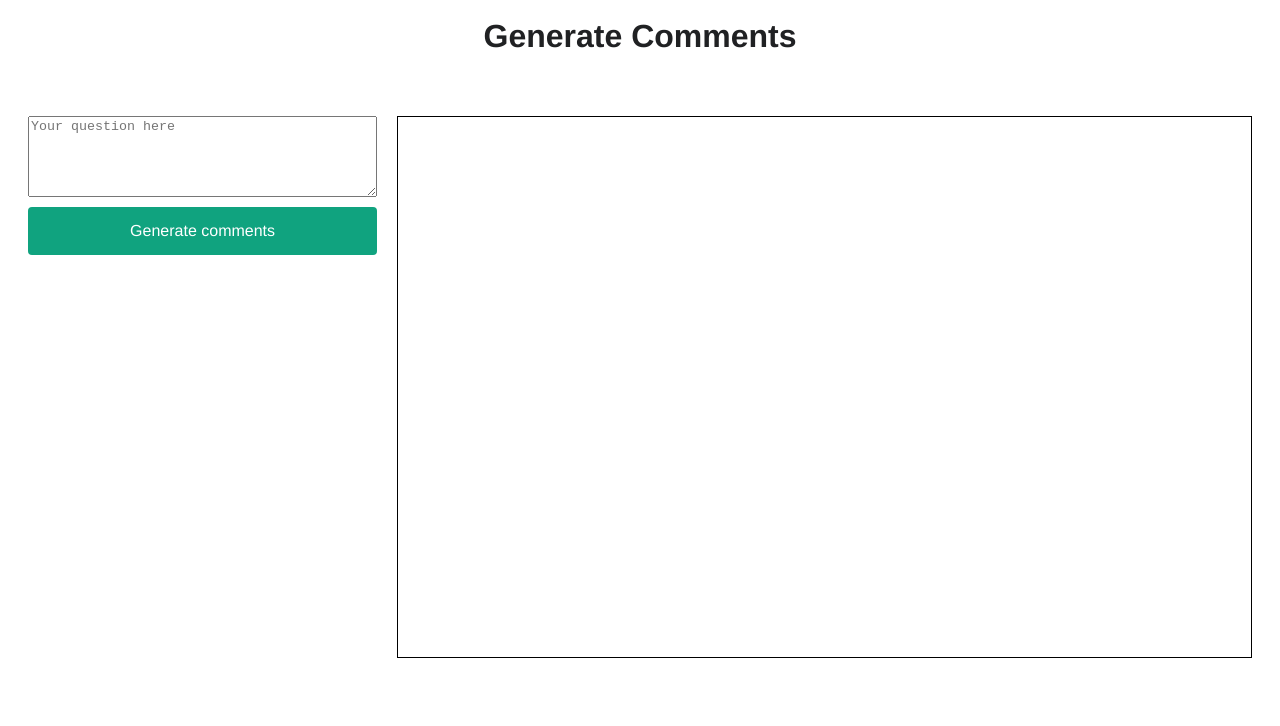
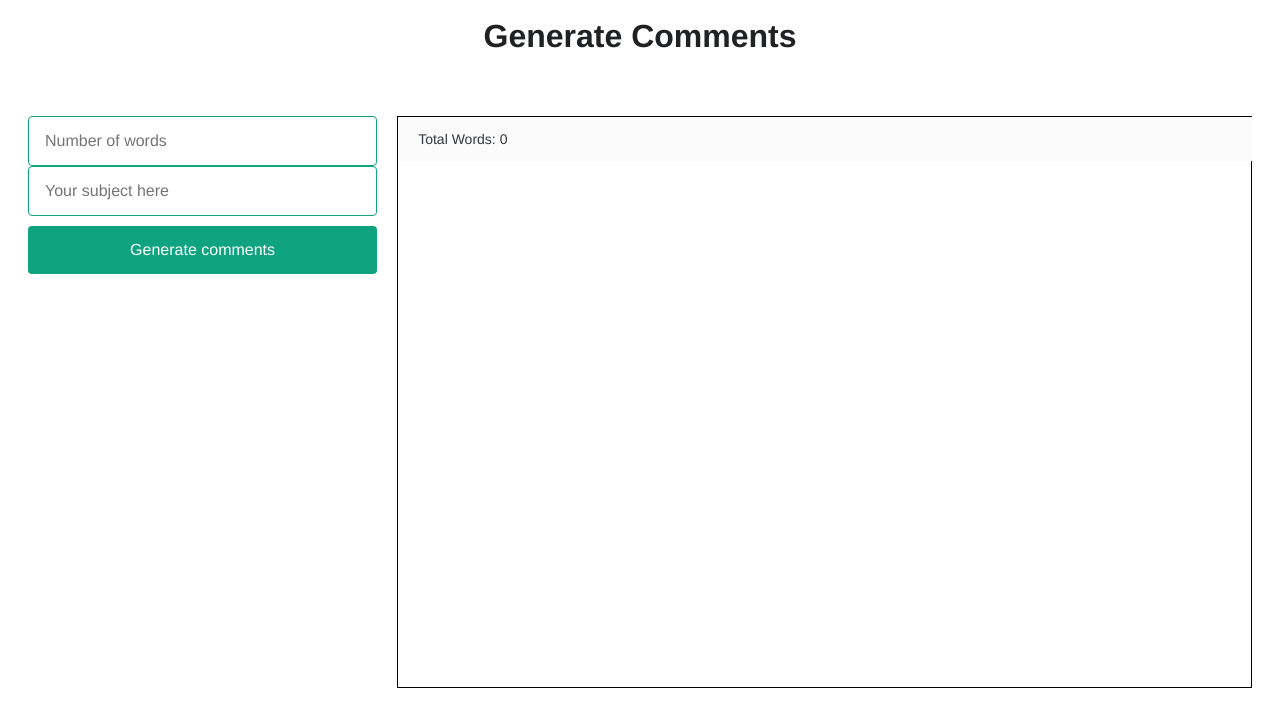
Before and after one commit to adrienvidal/ai-comments, a Next.js app: page / in a window 1280 px wide. Shown: the top 726 px of the page. Built offline with nearby package versions, Linux system fonts and the light colour scheme; a web font is replaced by a local one.

Commit message:
add totalwords and update structure

```diff
--- /dev/null
+++ b/assets/vars.scss
@@ -0,0 +1,8 @@
+$color_1: #353740;
+$color_2: #202123;
+$color_3: #8e8ea0;
+$color_4: #fff;
+$color_5: #fbfbfb;
+$font-family_1: 'ColfaxAI', Helvetica, sans-serif;
+$background-color_1: #10a37f;
+$outline-color_1: #10a37f;
--- a/components/left/Left.js
+++ b/components/left/Left.js
@@ -1,19 +1,21 @@
 import React from 'react'
 import styles from './left.module.scss'
 
-// Write 1500 words review of casinowhizz.com with 10 paragraph of 150 words each
-
-export default function Left({ onSubmit, questionInput, setQuestionInput }) {
+export default function Left({ wordsCount, setWordsCount, onSubmit, subject, setSubject }) {
   return (
     <section className={styles.left}>
       <form onSubmit={onSubmit}>
-        <textarea
-          name="question"
-          rows="5"
-          cols="30"
-          placeholder='Your question here'
-          value={questionInput}
-          onChange={(e) => setQuestionInput(e.target.value)}
+        <input type="number"
+          name="counter"
+          placeholder='Number of words'
+          value={wordsCount}
+          onChange={(e) => setWordsCount(e.target.value)}
+        />
+        <input type="text"
+          name="subject"
+          placeholder='Your subject here'
+          value={subject}
+          onChange={(e) => setSubject(e.target.value)}
         />
         <input type="submit" value="Generate comments" />
       </form>
--- a/components/left/left.module.scss
+++ b/components/left/left.module.scss
@@ -1,3 +1,5 @@
+@import '../../assets/vars.scss';
+
 .left {
   width: 100%;
 
@@ -11,9 +13,30 @@
     width: 100%;
     margin-bottom: 20px;
 
-    input {
+    input[type='text'], input[type='number'] {
+      padding: 12px 16px;
+      border: 1px solid #10a37f;
+      border-radius: 4px;
+      outline-color: $outline-color_1;
+    }
+
+    &::placeholder {
+      color: $color_3;
+      opacity: 1;
+    }
+
+    input[type='submit'] {
+      padding: 12px 0;
+      color: $color_4;
+      background-color: $background-color_1;
+      border: none;
+      border-radius: 4px;
+      text-align: center;
+      cursor: pointer;
+    }
+
+    input[type='submit'] {
       margin-top: 10px;
     }
-
   }
 }
--- a/components/right/Right.js
+++ b/components/right/Right.js
@@ -1,9 +1,10 @@
 import React from 'react'
 import styles from './right.module.scss'
 
-export default function Right({ result }) {
+export default function Right({ result, totalWords }) {
   return (
     <section className={styles.right}>
+      <div className={styles.totalWords}>Total Words: {totalWords}</div>
       <div className={styles.result}>{result}</div>
     </section>
   )
--- a/components/right/right.module.scss
+++ b/components/right/right.module.scss
@@ -1,10 +1,23 @@
+@import '../../assets/vars.scss';
+
 .right {
   width: 100%;
+  position: relative;
+
+  .totalWords {
+    position: absolute;
+    top: 1px;
+    left: 1px;
+    right: 0;
+    padding: 10px 0 10px 20px;
+    font-size: 14px;
+    background-color: $color_5;
+  }
 
   .result {
     overflow-y: scroll;
     height: 500px;
-    padding: 20px 0 20px 20px;
+    padding: 50px 0 20px 20px;
     border: 1px solid black;
 
   }
--- a/pages/api/generate.js
+++ b/pages/api/generate.js
@@ -16,13 +16,14 @@ export default async function (req, res) {
     return
   }
 
-  const myQuestion = req.body.myQuestion || ''
+  const wordsCount = req.body.wordsCount || ''
+  const subject = req.body.subject || ''
 
   try {
     const completion = await openai.createCompletion({
       // model: 'code-davinci-002',
       model: 'text-davinci-003',
-      prompt: generatePrompt(myQuestion),
+      prompt: generatePrompt(wordsCount, subject),
       temperature: 1,
       max_tokens: 4000,
     })
@@ -43,8 +44,9 @@ export default async function (req, res) {
   }
 }
 
-function generatePrompt(myQuestion) {
-  return `${myQuestion}`
+function generatePrompt(wordsCount, subject) {
+  return `Write ${wordsCount} words review for a ${subject}`
+  // return `${subject}`
   // return `Write 300 names for restaurants`
   // return `Write 1500 words review for a fancy restaurant`
   // return `Write 10 reviews of 150 words for a fancy restaurant`
--- a/pages/index.js
+++ b/pages/index.js
@@ -6,13 +6,24 @@ import styles from './index.module.scss'
 import Left from '../components/left/Left'
 import Right from '../components/right/Right'
 
+// Write 1500 words review of casinowhizz.com with 10 paragraph of 150 words each
+
+function getWordCount(str) {
+  return str.split(' ').filter(function (n) {
+    return n != ''
+  }).length
+}
+
 export default function Home() {
-  const [questionInput, setQuestionInput] = useState('')
+  const [wordsCount, setWordsCount] = useState('')
+  const [subject, setSubject] = useState('')
   const [result, setResult] = useState()
+  const [totalWords, setTotalWords] = useState(0)
 
   async function onSubmit(event) {
     event.preventDefault()
 
+    setTotalWords(0)
     setResult('Loading...')
 
     try {
@@ -21,7 +32,7 @@ export default function Home() {
         headers: {
           'Content-Type': 'application/json',
         },
-        body: JSON.stringify({ myQuestion: questionInput }),
+        body: JSON.stringify({ wordsCount: wordsCount, subject: subject }),
       })
 
       const data = await response.json()
@@ -32,8 +43,9 @@ export default function Home() {
         )
       }
 
+      setTotalWords(getWordCount(data.result))
       setResult(data.result)
-      setQuestionInput('')
+      setSubject('')
     } catch (error) {
       // Consider implementing your own error handling logic here
       console.error(error)
@@ -53,10 +65,12 @@ export default function Home() {
         <div className={styles.wrapper}>
           <Left
             onSubmit={onSubmit}
-            questionInput={questionInput}
-            setQuestionInput={setQuestionInput}
+            wordsCount={wordsCount}
+            setWordsCount={setWordsCount}
+            subject={subject}
+            setSubject={setSubject}
           />
-          <Right result={result} />
+          <Right result={result} totalWords={totalWords} />
         </div>
       </main>
     </div>
--- a/pages/index.module.scss
+++ b/pages/index.module.scss
@@ -1,10 +1,4 @@
-$color_1: #353740;
-$color_2: #202123;
-$color_3: #8e8ea0;
-$color_4: #fff;
-$font-family_1: 'ColfaxAI', Helvetica, sans-serif;
-$background-color_1: #10a37f;
-$outline-color_1: #10a37f;
+@import '../assets/vars.scss';
 
 @font-face {
   font-family: 'ColfaxAI';
@@ -61,27 +55,9 @@ $outline-color_1: #10a37f;
     }
   }
 
-  input[type='text'] {
-    padding: 12px 16px;
-    border: 1px solid #10a37f;
-    border-radius: 4px;
-    margin-bottom: 24px;
-    outline-color: $outline-color_1;
-  }
-
   &::placeholder {
     color: $color_3;
     opacity: 1;
-  }
-
-  input[type='submit'] {
-    padding: 12px 0;
-    color: $color_4;
-    background-color: $background-color_1;
-    border: none;
-    border-radius: 4px;
-    text-align: center;
-    cursor: pointer;
   }
 
   .result {
```
